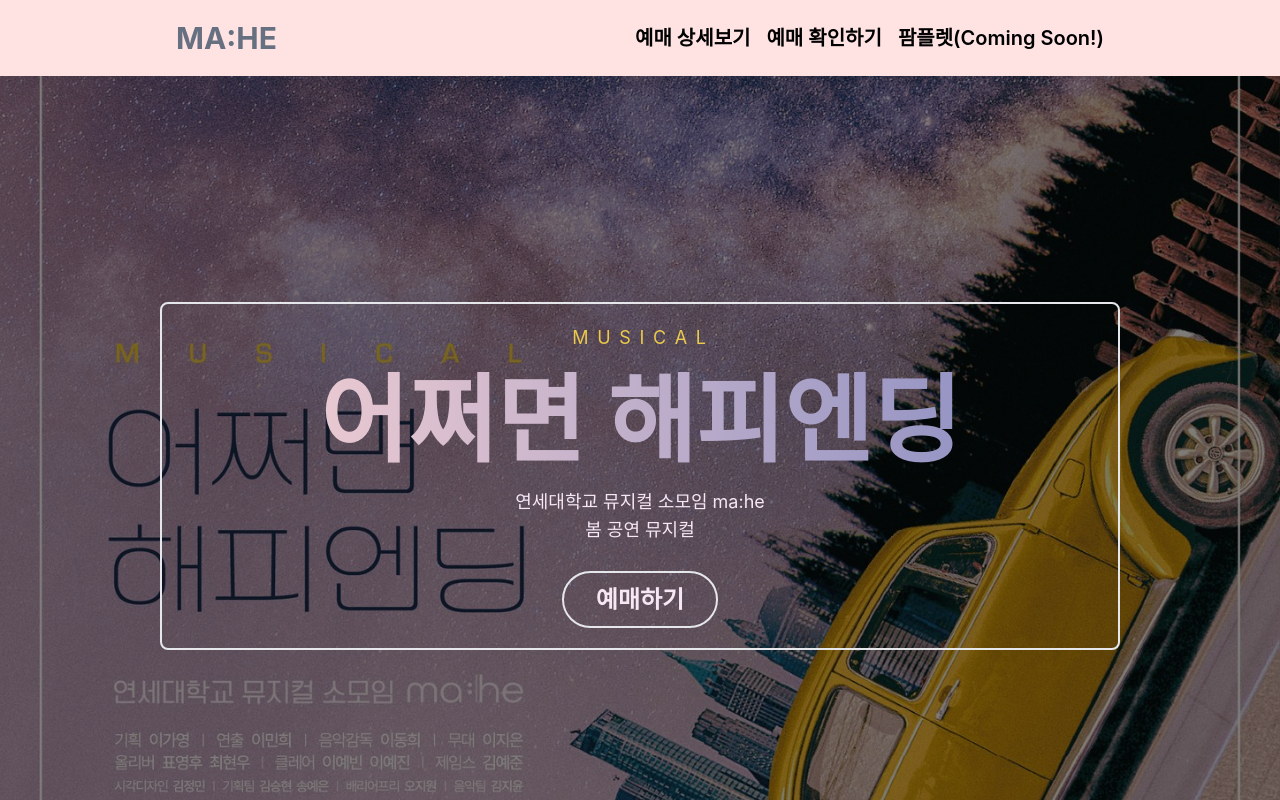
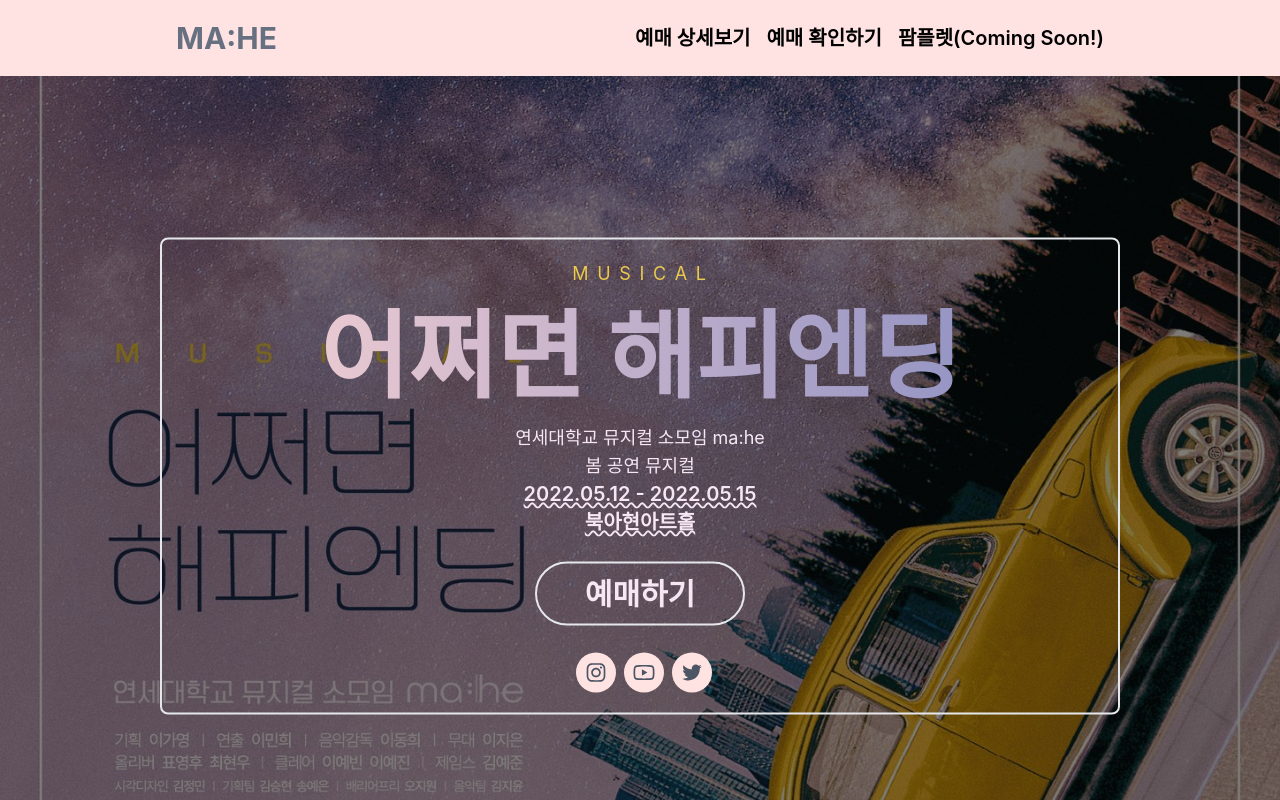
Before and after one commit to CaesiumY/mahe-musical, a Next.js app: page / in a window 1280 px wide. Shown: the top 800 px of the page. Built offline with nearby package versions, Linux system fonts and the light colour scheme.

Commit message:
feat: Add IconGroup 추가 및 히어로 섹션 내용 추가

```diff
--- a/src/components/common/Footer.tsx
+++ b/src/components/common/Footer.tsx
@@ -1,39 +1,5 @@
 import React from "react";
-import {
-  AiOutlineInstagram,
-  AiOutlineTwitter,
-  AiOutlineYoutube,
-} from "react-icons/ai";
-
-const iconSet = {
-  instagram: {
-    link: "https://www.instagram.com/mahe_musical/",
-    icon: (
-      <AiOutlineInstagram
-        className="inline rounded-full bg-[#ffe3e3] p-2 hover:bg-red-300 hover:text-[#ffe3e3] ml-2"
-        size="2.5rem"
-      />
-    ),
-  },
-  youtube: {
-    link: "",
-    icon: (
-      <AiOutlineYoutube
-        className="inline rounded-full bg-[#ffe3e3] p-2 hover:bg-red-300 hover:text-[#ffe3e3] ml-2"
-        size="2.5rem"
-      />
-    ),
-  },
-  twitter: {
-    link: "",
-    icon: (
-      <AiOutlineTwitter
-        className="inline rounded-full bg-[#ffe3e3] p-2 hover:bg-red-300 hover:text-[#ffe3e3] ml-2"
-        size="2.5rem"
-      />
-    ),
-  },
-};
+import IconGroup from "./IconGroup";
 
 const Footer = () => {
   return (
@@ -51,13 +17,7 @@ const Footer = () => {
           </p>
         </div>
 
-        <div className="basis-1/3 text-center text-2xl">
-          {Object.entries(iconSet).map(([key, value]) => (
-            <a key={key} href={value.link}>
-              {value.icon}
-            </a>
-          ))}
-        </div>
+        <IconGroup />
       </div>
     </footer>
   );
--- /dev/null
+++ b/src/components/common/IconGroup.tsx
@@ -0,0 +1,53 @@
+import React, { useMemo } from "react";
+import {
+  AiOutlineInstagram,
+  AiOutlineTwitter,
+  AiOutlineYoutube,
+} from "react-icons/ai";
+
+const IconGroup = () => {
+  const iconSet = useMemo(
+    () => ({
+      instagram: {
+        link: "https://www.instagram.com/mahe_musical/",
+        icon: (
+          <AiOutlineInstagram
+            className="inline rounded-full bg-[#ffe3e3] p-2 hover:bg-red-300 hover:text-[#ffe3e3] ml-2"
+            size="2.5rem"
+          />
+        ),
+      },
+      youtube: {
+        link: "",
+        icon: (
+          <AiOutlineYoutube
+            className="inline rounded-full bg-[#ffe3e3] p-2 hover:bg-red-300 hover:text-[#ffe3e3] ml-2"
+            size="2.5rem"
+          />
+        ),
+      },
+      twitter: {
+        link: "",
+        icon: (
+          <AiOutlineTwitter
+            className="inline rounded-full bg-[#ffe3e3] p-2 hover:bg-red-300 hover:text-[#ffe3e3] ml-2"
+            size="2.5rem"
+          />
+        ),
+      },
+    }),
+    []
+  );
+
+  return (
+    <div className="basis-1/3 text-center text-2xl text-gray-600">
+      {Object.entries(iconSet).map(([key, value]) => (
+        <a key={key} href={value.link}>
+          {value.icon}
+        </a>
+      ))}
+    </div>
+  );
+};
+
+export default IconGroup;
--- a/src/components/main/HeroSection.tsx
+++ b/src/components/main/HeroSection.tsx
@@ -1,6 +1,7 @@
 import Image from "next/image";
 import Link from "next/link";
 import React from "react";
+import IconGroup from "../common/IconGroup";
 
 const HeroSection = () => {
   return (
@@ -21,13 +22,22 @@ const HeroSection = () => {
           </h2>
           <p>연세대학교 뮤지컬 소모임 ma:he </p>
           <p>봄 공연 뮤지컬</p>
+          <p className="text-xl font-semibold underline decoration-wavy">
+            2022.05.12 - 2022.05.15
+          </p>
+          <p className="text-xl font-semibold underline decoration-wavy">
+            북아현아트홀
+          </p>
 
-          <div className="mt-10 mb-3">
+          <div className="mt-10 ">
             <Link href="/">
-              <a className="py-3 px-8 rounded-full border-2 text-2xl font-bold hover:bg-gradient-to-r from-[#fbd4d4] to-[#848ac1] hover:text-gray-800 transition-colors">
+              <a className="w-full py-3 px-12 rounded-full border-2 text-3xl font-bold hover:bg-gradient-to-r from-[#fbd4d4] to-[#848ac1] hover:text-gray-800 transition-colors">
                 예매하기
               </a>
             </Link>
+            <div className="mt-10">
+              <IconGroup />
+            </div>
           </div>
         </div>
       </div>
```
